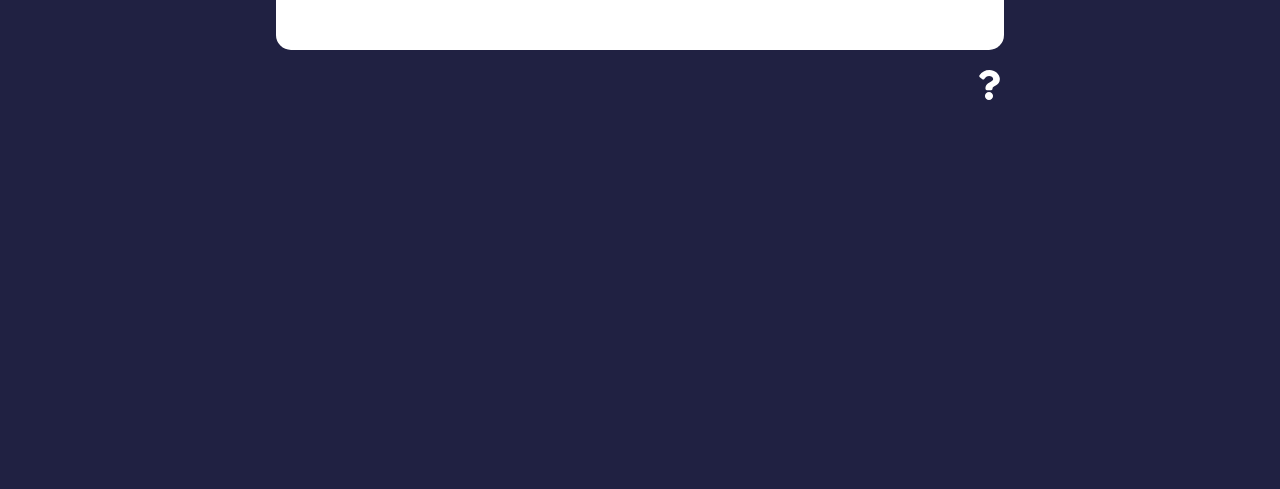
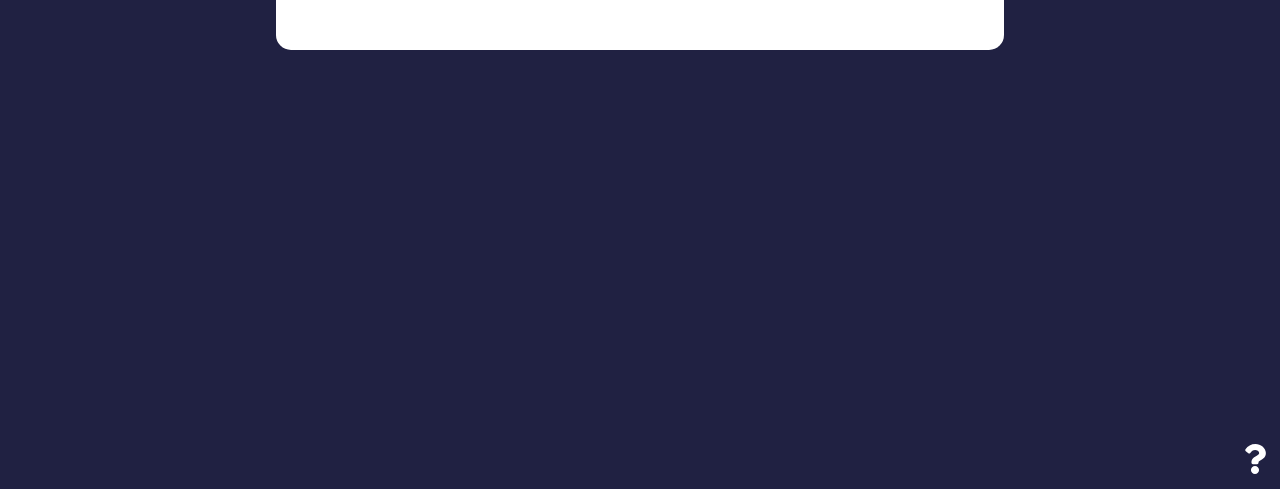
Before and after one commit to Pracasap/feedback-app, a React (Create React App) app: page /about in a window 1280 px wide. Shown: the part 308-797 px from the top of the page. Built offline with nearby package versions, Linux system fonts and the light colour scheme; data requests are answered from the project's data file.

Commit message:
Edited the position of about-link or About icon

```diff
--- a/src/index.css
+++ b/src/index.css
@@ -188,6 +188,10 @@ input:focus {
 /* FIX: Remove position: absolute to keep about icon at the bottom of the
  * document */
 .about-link {
+  position: absolute;
+  right: 0;
+  bottom: 0;
+  padding: 10px;
   display: flex;
   justify-content: flex-end;
 }
```
